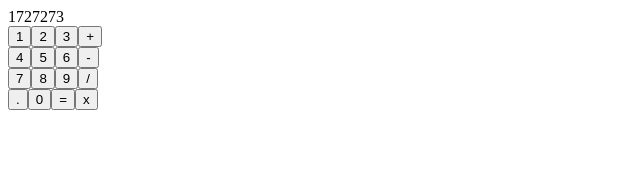
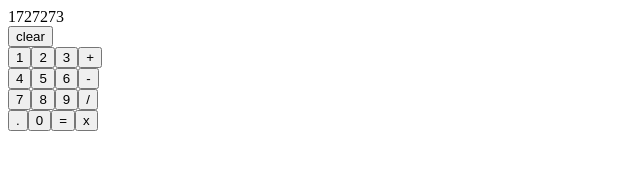
Before and after one commit to sherm-b/calculator, a plain HTML site: page index.html in a window 1280 px wide. Shown: the whole page, without its empty margins (0-640 px from the left). Drawn offline with Linux system fonts and the light colour scheme.

Commit message:
Add clear button

```diff
--- a/index.html
+++ b/index.html
@@ -8,12 +8,13 @@
     <title>Calculator</title>
 </head>
 <body>
+    <div id="calculator">
     <div id="display" >1727273</div>
+    <div><button id="clear">clear</button></div>
     <div><button id="1">1</button><button id="2">2</button><button id="3">3</button><button id="plus">+</button></div>
     <div><button id="4">4</button><button id="5">5</button><button id="6">6</button><button id="minus">-</button></div>
     <div><button id="7">7</button><button id="8">8</button><button id="9">9</button><button id="divide">/</button></div>
     <div><button id=".">.</button><button id="0">0</button><button id="equals">=</button><button id="times">x</button></div>
-
-
+    </div>
 </body>
 </html>
```
